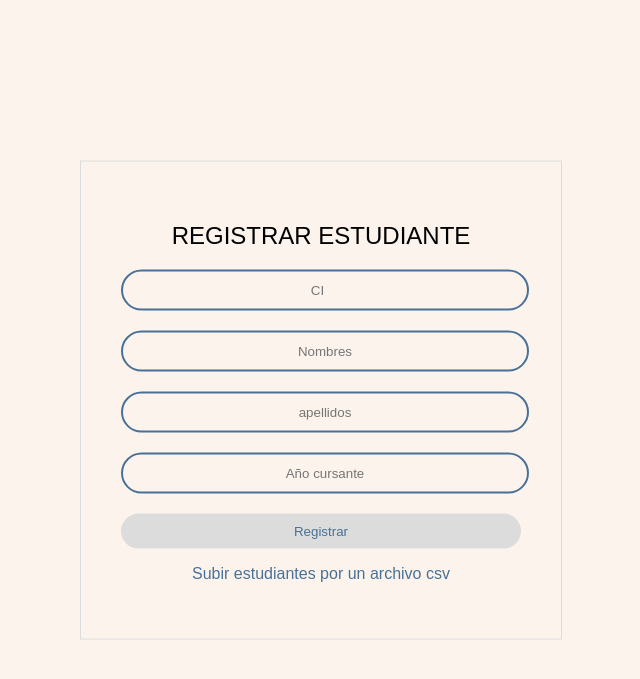
After one commit to hug58/boletin, a PHP site: page /App/views/form_new_students_views.php in a window 1280 px wide. The commit adds this page. Shown: the top 679 px of the page, without its empty margins (319-959 px from the left). Run offline with PHP 8.4, Linux system fonts and the light colour scheme.

Commit message:
hecho vistas y controller para agregar nuevos estudiantes

```diff
--- a/App/controllers/academic_record_controller.php
+++ b/App/controllers/academic_record_controller.php
@@ -1,6 +1,8 @@
 <?php
 
 	require_once("App/models/students_model.php");
+	require_once("App/models/subject_matter_model.php");
+
 
 	if (isset($_GET['id_ci'])) {
 		$estudiante = $_GET['id_ci'];
--- a/App/controllers/subjects_controller.php
+++ b/App/controllers/subjects_controller.php
@@ -1,6 +1,6 @@
 <?php
 
-	require_once("App/models/students_model.php");
+	require_once("App/models/subject_matter_model.php");
 
 	if (isset($_GET["anio"])) {
 
--- /dev/null
+++ b/App/views/form_new_students_views.php
@@ -0,0 +1,43 @@
+<!DOCTYPE html>
+<html>
+<head>
+	<title>Registro de estudiantes</title>
+	<link rel="stylesheet" type="text/css" href="css/style.css">
+	<meta charset="utf-8">
+</head>
+
+
+<body>
+
+
+		<div id="principal">
+
+			<div class="box">
+
+				<h2> Registrar Estudiante</h2>
+
+				<form  method="POST">
+
+					<input type="number" name="id_ci" id="id_ci" placeholder="CI" required="">
+
+					<input type="text" name="nombres" id="nombres" placeholder="Nombres" required="">
+
+					<input type="text" name="apellidos" id="apellidos" placeholder="apellidos" required="">
+
+					<input type="text" name="anio_actual" id="anio_actual" placeholder="Año cursante" required="">
+
+					<button id="submit"  name="send">Registrar</button>
+
+				</form>
+
+				<p> <a href="" style="color: var(--blue-color);"> Subir estudiantes por un archivo csv </a></p>
+
+			</div>
+
+		</div>
+
+
+
+
+</body>
+</html>
--- a/css/style.css
+++ b/css/style.css
@@ -24,29 +24,80 @@
 
 
 
-
 body{
-	background-color: #FCF4EC;
+	background-color: var(--white-color);
 	font-family: 'Poppins', sans-serif;
 }
 
-.form{
-	text-align: center;
+
+/* --------FORMULARIOS ----------------- */
+
+input,button{
+  height: 35px;
+  border-radius: 24px;
+  outline: none;
+
+}
+
+.box input, .box button{
+  width: 100%;
+
+}
+
+.box form input{
+  display: block;
+  margin: 20px auto;
+  border:0px;
+  text-align: center;
+  background: none;
+  border: 2px solid var(--blue-color);
+
+  outline: none;
+}
+
+.box{
+  width: 400px;
+  padding: 40px;
+  position: absolute;
+  top: 50%;
+  left: 50%;
+  transform: translate(-50%,-50%);
+  border: solid 1px var(--gray-color);
+  text-align: center;
+}
+
+.box  button{
+  border:none;
+  color: var(--blue-color);
+  background-color: var(--gray-color);
+}
+
+.box  button:hover{
+  background-color: var(--blue-color);
+  color: var(--white-color);
 }
 
 
-.form input{
-	width: 40%;
-	height: 40px;
-	border: solid 1px black;
-
- 	border: 1px dotted #999;
-  	border-radius: 0;
-
-  -webkit-appearance: none;
+/* --------H2----------------- */
 
 
+
+h1,h2,h3,h4{
+  text-transform: uppercase;
+  font-weight: 500;
 }
+
+/* --------END H2 ----------------- */
+
+
+/*
+form input, form textarea{
+display: block;
+}
+*/
+
+/* --------TABLAS ----------------- */
+
 
 .tabla_datos{
 	margin: auto;
@@ -70,9 +121,13 @@ thead{
 	color: var(--white-color);
 }
 
+a{
+  text-decoration: none;
+
+}
 
 
- /* ----------BUTTONS--------------- */
+ /* ------------BUTTONS--------------- */
 
 .btn{
   border:none;
@@ -86,6 +141,28 @@ thead{
 }
 
 .succes{
-  background-color: var(--green-color);
+  background-color: var(--gray-color);
   color: var(--white-color);
 }
+
+
+
+ /* ----------SEARCH--------------- */
+
+.search{
+  text-align: center;
+}
+
+
+.search input{
+  width: 40%;
+  height: 40px;
+  border: solid 1px black;
+
+  border: 1px dotted #999;
+    border-radius: 0;
+
+  -webkit-appearance: none;
+
+
+}
--- a/index.php
+++ b/index.php
@@ -9,7 +9,13 @@
 
 		}else if($page == "mostrar_materias"){
 			require_once("App/controllers/subjects_controller.php");
+		}else if($page == "nuevo_curricular"){
+			require_once("App/controllers/new_curricular_controller.php");
+
+		}else if($page == "nuevos_estudiantes"){
+			require_once("App/controllers/new_students_controller.php");
 		}else{
+
 		}
 
 	}else{
```
Also changed, not shown: App/controllers/new_students_controller.php (added, +34 -0 lines), App/models/basemodel.php (added, +64 -0 lines), App/models/students_model.php (+15 -70 lines), App/models/subject_matter_model.php (added, +21 -0 lines), App/views/academic_records_views.php (+13 -3 lines), App/views/form.php (deleted, +0 -31 lines), App/views/students_views.php (+22 -2 lines), App/views/table_new_students_view.php (added, +48 -0 lines), estudiantes.html (+5 -2 lines), 1 other file.
